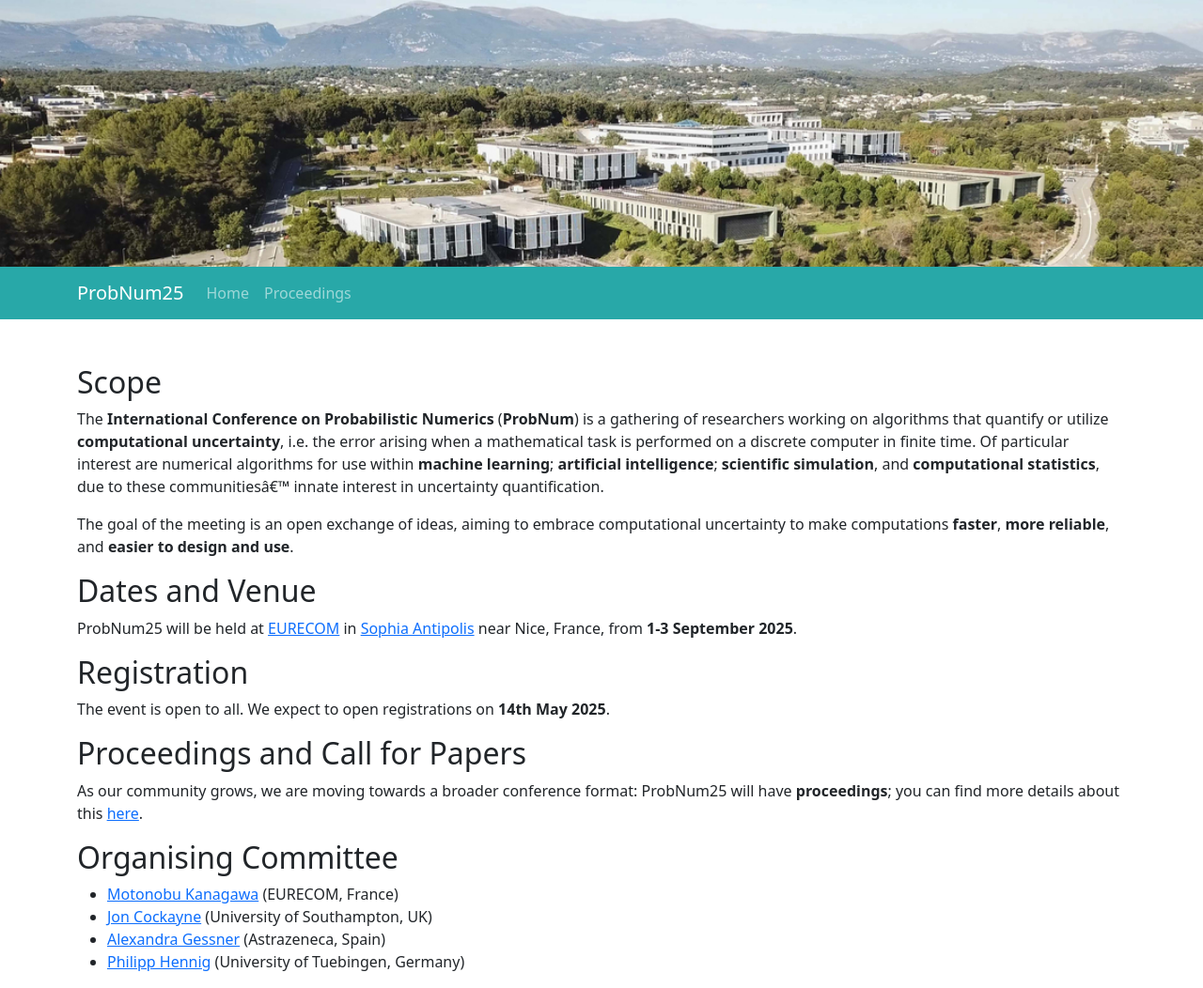
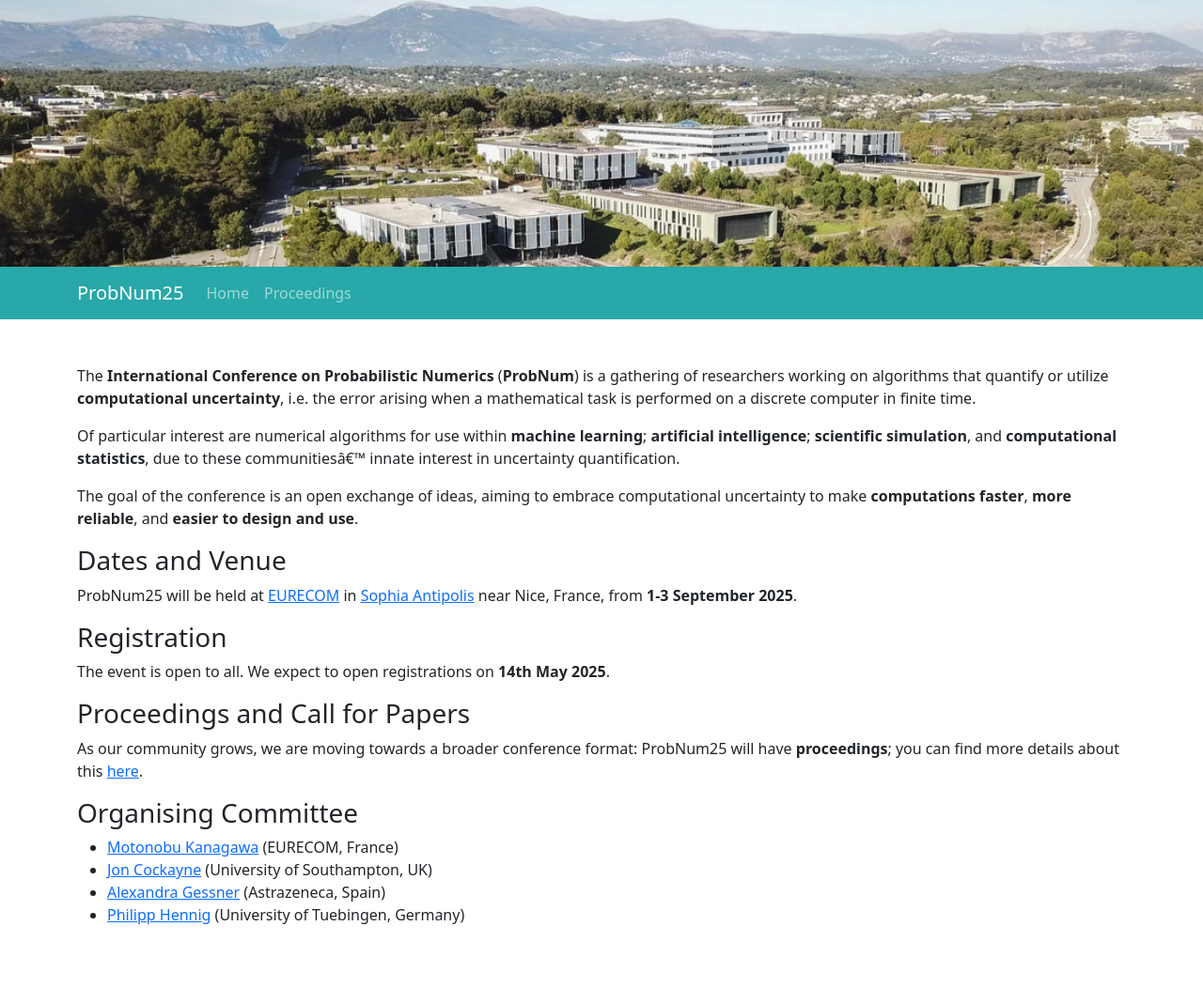
Before and after one commit to probnum2026/probnum2026.github.io, a Jekyll site: the page built from index.md, in a window 1280 px wide. Shown: the whole page at 94% size. Built offline with Jekyll 4.4.1, drawn with Linux system fonts in a browser that asks for light colours; nearby versions of some CDN libraries; after the commit the page ends 1002 px from its top, so only the background shows below that.

Commit message:
Update index.md

```diff
--- a/index.md
+++ b/index.md
@@ -1,25 +1,25 @@
 ---
 layout: default
-title: 'ProbNum25'
+title: 'International Conference on Probabilistic Numerics (ProbNum25)'
 ---
 
-## Scope
+The **International Conference on Probabilistic Numerics** (**ProbNum**) is a gathering of researchers working on algorithms that quantify or utilize **computational uncertainty**, i.e. the error arising when a mathematical task is performed on a discrete computer in finite time.
 
-The **International Conference on Probabilistic Numerics** (**ProbNum**) is a gathering of researchers working on algorithms that quantify or utilize **computational uncertainty**, i.e. the error arising when a mathematical task is performed on a discrete computer in finite time. Of particular interest are numerical algorithms for use within **machine learning**; **artificial intelligence**; **scientific simulation**, and **computational statistics**, due to these communities' innate interest in uncertainty quantification.
+Of particular interest are numerical algorithms for use within **machine learning**; **artificial intelligence**; **scientific simulation**, and **computational statistics**, due to these communities' innate interest in uncertainty quantification.
 
-The goal of the meeting is an open exchange of ideas, aiming to embrace computational uncertainty to make computations **faster**, **more reliable**, and **easier to design and use**.
+The goal of the conference is an open exchange of ideas, aiming to embrace computational uncertainty to make **computations** **faster**, **more reliable**, and **easier to design and use**.
 
-## Dates and Venue
+### Dates and Venue
 
 ProbNum25 will be held at [EURECOM](https://www.eurecom.fr/en) in [Sophia Antipolis](https://en.wikipedia.org/wiki/Sophia_Antipolis) near Nice, France, from **1-3 September 2025**.
 
-## Registration
+### Registration
 The event is open to all. We expect to open registrations on **14th May 2025**.
 
-## Proceedings and Call for Papers
+### Proceedings and Call for Papers
 As our community grows, we are moving towards a broader conference format: ProbNum25 will have **proceedings**; you can find more details about this [here](/submissions.html).
 
-## Organising Committee
+### Organising Committee
 
 - [Motonobu Kanagawa](https://sites.google.com/site/motonobukanagawa/) (EURECOM, France)
 - [Jon Cockayne](https://joncockayne.me/) (University of Southampton, UK)
```
